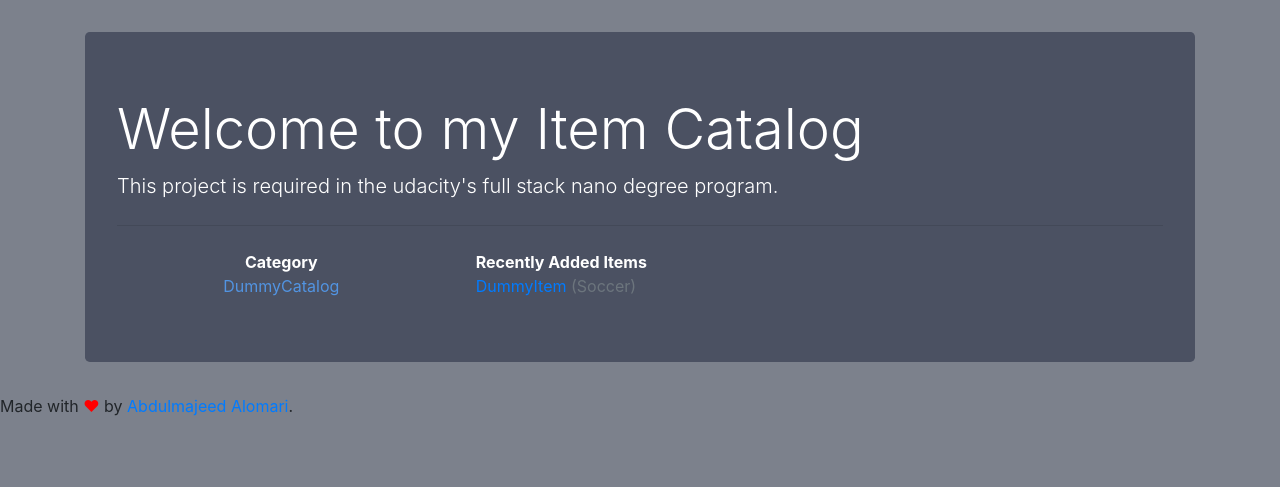
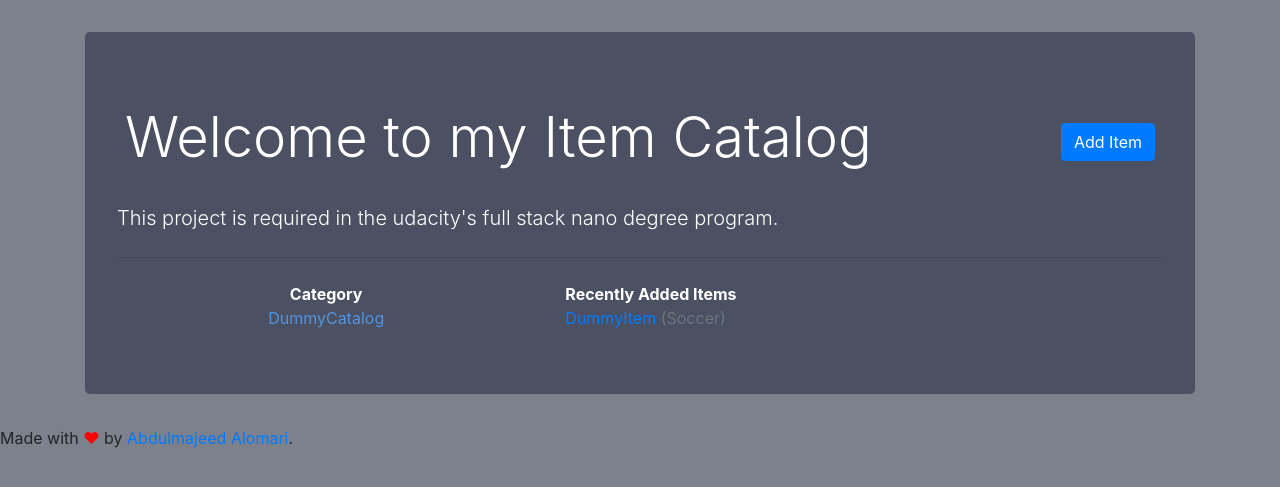
Before and after one commit to AbdulmajeedAlOmari/item-catalog-project, a Flask app: page /catalog in a window 1280 px wide. Shown: the part 86-573 px from the top of the page. Run offline with Flask 2, Linux system fonts and the light colour scheme; some libraries are stand-ins or nearby versions.

Commit message:
feat: Create Add Item button

```diff
--- a/static/styles.css
+++ b/static/styles.css
@@ -1,5 +1,9 @@
 body {
   background-color: #7c818c;
+}
+
+.myAnchor {
+  color: #5294e2;
 }
 
 #navbar {
@@ -16,7 +20,3 @@ body {
   background-color: #4b5162;
   color: white;
 }
-
-.myAnchor {
-  color: #5294e2;
-}
--- a/templates/index.html
+++ b/templates/index.html
@@ -1,21 +1,21 @@
 {% include 'common/header.html' %}
 <div id="myJumbotron" class="jumbotron">
-  <h1 class="display-4">Welcome to my Item Catalog</h1>
+
+  <div class="d-flex mb-3 align-items-center">
+    <h1 class="p-2 display-4">Welcome to my Item Catalog</h1>
+    <div class="ml-auto p-2">
+      <a class="btn btn-primary" href="/catalog/new">Add Item</a>
+    </div>
+  </div>
+
   <p class="lead">
-    This project is required in the udacity's full stack nano degree program. <br />
-    <!-- What did in this project:
-    <ul>
-      <li>Styling</li>
-      <li>Routing</li>
-      <li>Database</li>
-      <li>CRUD</li>
-      <li>Authentication</li>
-    </ul> -->
+    This project is required in the udacity's full stack nano degree program.
   </p>
-  <!-- <img src="static/AbdulmajeedAlomari.jpg" alt="My Image" width="10%" class="rounded-circle"> -->
+
   <hr class="my-4">
+
   <div class="row">
-    <div class="col-4 text-center">
+    <div class="col-5 text-center">
       <strong>Category</strong>
       <br />
       <a class="myAnchor" href="#">DummyCatalog</a>
@@ -25,14 +25,13 @@
       {% endfor %}
 
     </div>
-    <div class="col-8">
+    <div class="col-7">
       <strong>Recently Added Items</strong>
       <br />
       <a href="#">DummyItem</a> <span class="text-muted">(Soccer)</span>
       {% for item in recentlyAddedItems %}
           <a href="#">{{ item.name }}</a> <span class="text-muted">({{ item.category.name }})</span>
       {% endfor %}
-
     </div>
   </div>
 </div>
```
